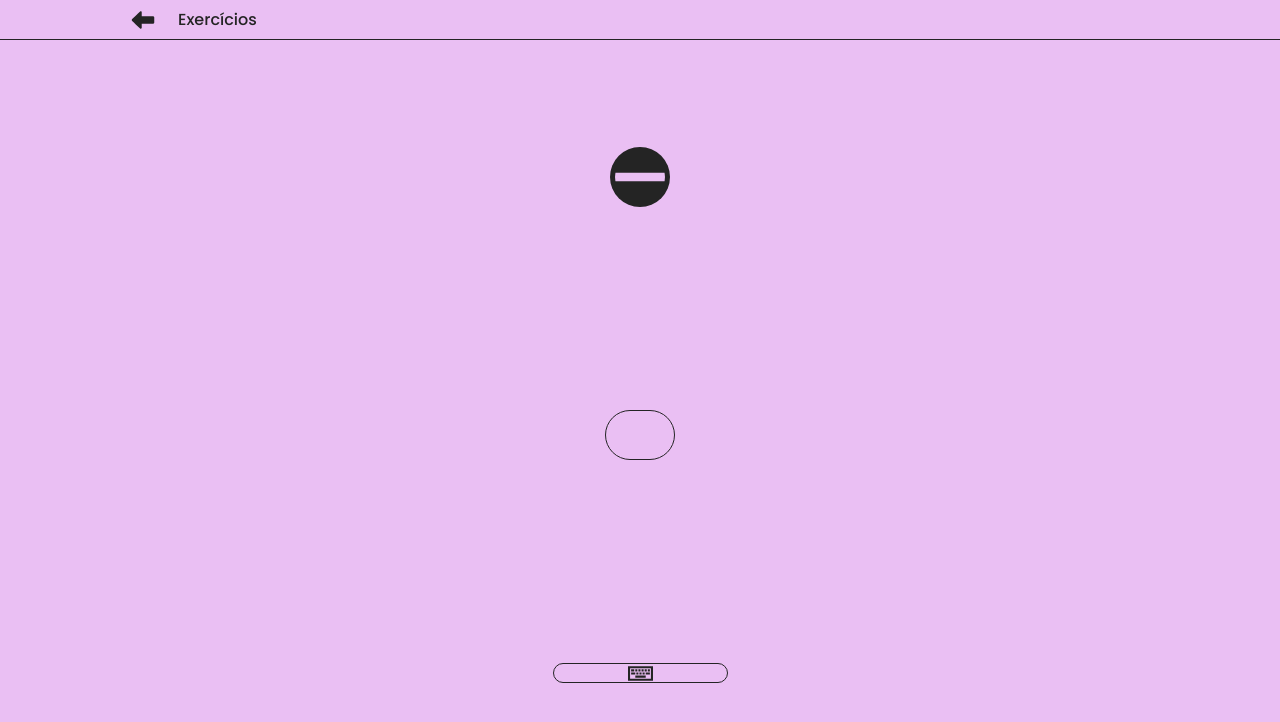
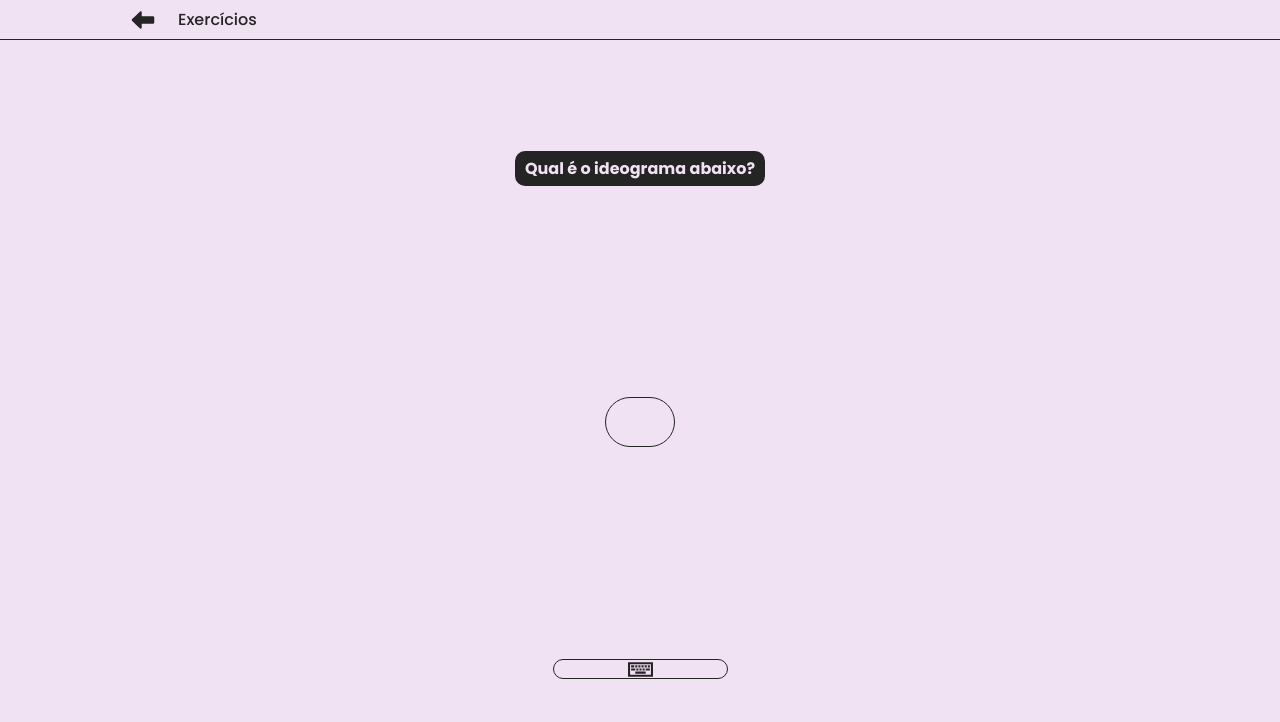
Before and after one commit to DavidMouraa/hira-pro, a React (Create React App) app: page /exercicios in a window 1280 px wide. Shown: the top 722 px of the page. Built offline with nearby package versions, Linux system fonts and the light colour scheme.

Commit message:
Mudei os estilos do Resultado

```diff
--- a/src/App.css
+++ b/src/App.css
@@ -2,20 +2,20 @@
 
 :root {
   /* Paleta de cores claro */
-  --corFundo1Claro: rgb(234, 191, 243);
-  --corFundo2Claro: rgb(236, 210, 63);
+  --corFundo1Claro: rgb(240, 225, 243);
+  --corFundo2Claro: rgb(233, 221, 49);
   --corTextoClaro: rgb(36, 36, 36);
   --corDetalheClaro: rgb(36, 36, 36);
-  --corCorretoClaro: rgb(247, 48, 48);
-  --corErradoClaro: rgb(59, 59, 240);
+  --corCorretoClaro:rgb(59, 59, 240);
+  --corErradoClaro: rgb(247, 48, 48);
 
   /* Paleta de cores escuro */
   --corFundo1Escuro: rgb(12, 18, 65);
   --corFundo2Escuro: rgb(185, 55, 83);
-  --corTextoEscuro: rgb(234, 191, 243);
-  --corDetalheEscuro: rgb(234, 191, 243);
-  --corCorretoEscuro: rgb(219, 57, 57);
-  --corErradoEscuro: rgb(55, 55, 182);
+  --corTextoEscuro: rgb(240, 225, 243);
+  --corDetalheEscuro: rgb(240, 225, 243);
+  --corCorretoEscuro: rgb(63, 63, 212);
+  --corErradoEscuro: rgb(219, 57, 57);
 }
 
 * {
--- a/src/components/Resultado/styles.css
+++ b/src/components/Resultado/styles.css
@@ -1,43 +1,47 @@
-#ex-resultado svg {
-    width: 60px;
+#ex-resultado {
+    min-width: 110px;
 
     display: flex;
+    justify-content: center;
 
     margin: 10px;
-    padding: 5px;
-    border-radius: 50%;
+    padding: 5px 10px;
+
+    border-radius: 10px;
+
+    font-weight: bold;
 }
 
 /* Tema claro */
-.tema-claro #ex-resultado svg {
+.tema-claro #ex-resultado {
+    color: var(--corFundo1Claro);
+}
+
+.tema-claro .tema-neutro {
     background-color: var(--corDetalheClaro);
 }
 
-.tema-claro .tema-neutro svg {
-    fill: var(--corFundo1Claro);
+.tema-claro .tema-correto {
+    background-color: var(--corCorretoClaro);
 }
 
-.tema-claro .tema-correto svg {
-    fill: var(--corCorretoClaro);
-}
-
-.tema-claro .tema-errado svg {
-    fill: var(--corErradoClaro);
+.tema-claro .tema-errado {
+    background-color: var(--corErradoClaro);
 }
 
 /* Tema escuro */
-.tema-escuro #ex-resultado svg {
+.tema-escuro #ex-resultado {
+    color: var(--corFundo1Escuro);
+}
+
+.tema-escuro .tema-neutro {
     background-color: var(--corDetalheEscuro);
 }
 
-.tema-escuro .tema-neutro svg {
-    fill: var(--corFundo1Escuro);
+.tema-escuro .tema-correto {
+    background-color: var(--corCorretoEscuro);
 }
 
-.tema-escuro .tema-correto svg {
-    fill: var(--corCorretoEscuro);
+.tema-escuro .tema-errado {
+    background-color: var(--corErradoEscuro);
 }
-
-.tema-escuro .tema-errado svg {
-    fill: var(--corErradoEscuro);
-}
--- a/src/components/Tecla/index.js
+++ b/src/components/Tecla/index.js
@@ -4,7 +4,7 @@ const Tecla = (props) => {
     return (
         <button className='botao-tecla' onClick={() => {
             props.pegarDigito(props.tecla);
-            window.navigator.vibrate(30)}}>
+            window.navigator.vibrate(50)}}>
             {props.tecla}
         </button>
     );
--- a/src/paginas/Exercicios/index.js
+++ b/src/paginas/Exercicios/index.js
@@ -1,6 +1,4 @@
 import './styles.css';
-
-import { Circle, Cross, Line } from '../../components/Icones';
 
 import { useState, useRef } from 'react';
 import { pegarIdeos, pegarRoman } from '../../javascript/funcoes/pegarIdeo';
@@ -21,7 +19,7 @@ const Exercicios = () => {
 
     // Hooks para mostrar na tela
     const [cardIdeo, setCardIdeo] = useState(-1); // Ideograma do card
-    const [resultado, setResultado] = useState(<Line/>); // Mensagem do resultado
+    const [resultado, setResultado] = useState('Qual é o ideograma abaixo?'); // Mensagem do resultado
     const [temaResultado, setTemaResultado] = useState('tema-neutro');
 
     // Hooks para fazer referencia a um elemento
@@ -45,12 +43,11 @@ const Exercicios = () => {
     const checarResposta = () => {
         console.log('entrou')
         if (resposta.split('').length !== 0) {
+            setResultado(`${listaIdeo[cardIdeo]} = ${listaRoman[cardIdeo]}`);
             if (resposta === listaRoman[cardIdeo]) {
-                setResultado(<Circle/>);
                 setTemaResultado('tema-correto')
             }
             else {
-                setResultado(<Cross/>);
                 setTemaResultado('tema-errado');
             }
             setResposta('');
@@ -58,7 +55,7 @@ const Exercicios = () => {
             trocaIdeo();
         }
         else {
-            setResultado(<Line/>)
+            setResultado('Digite algo valido')
             setTemaResultado('tema-neutro');
             limparInput();
         }
```
